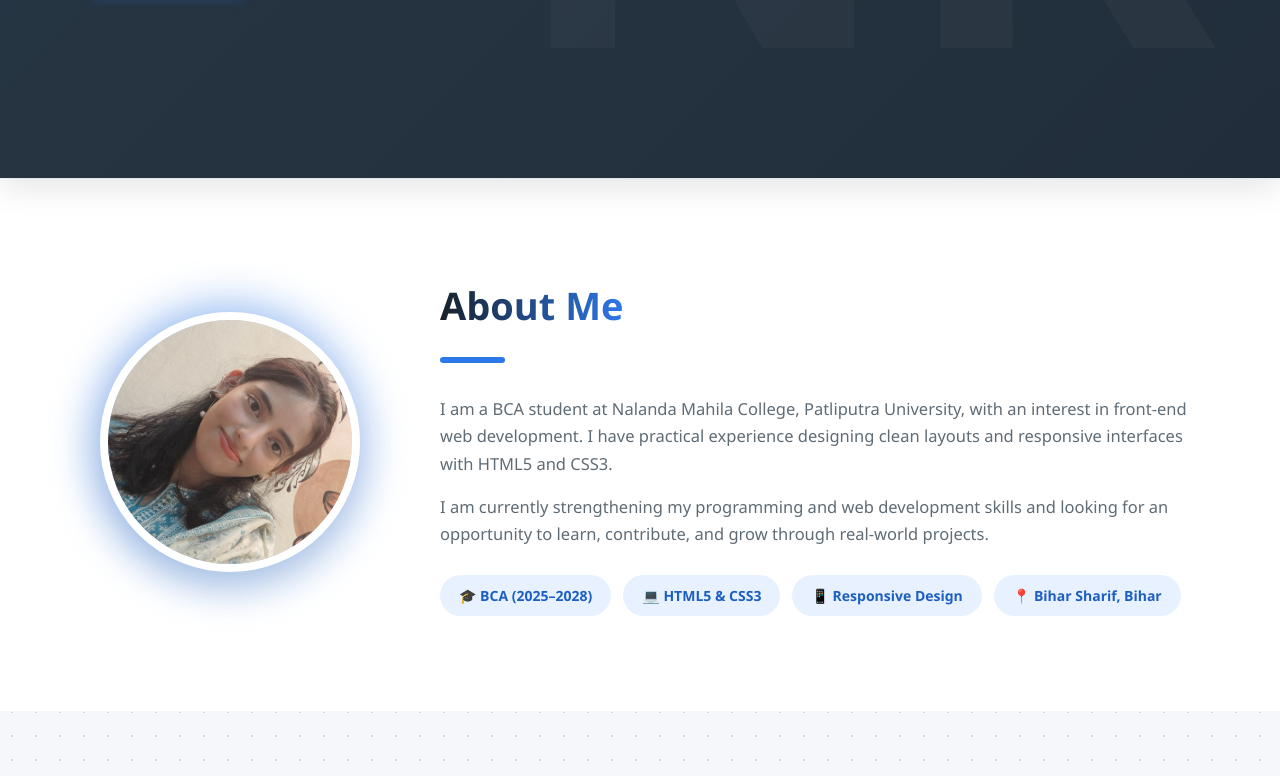
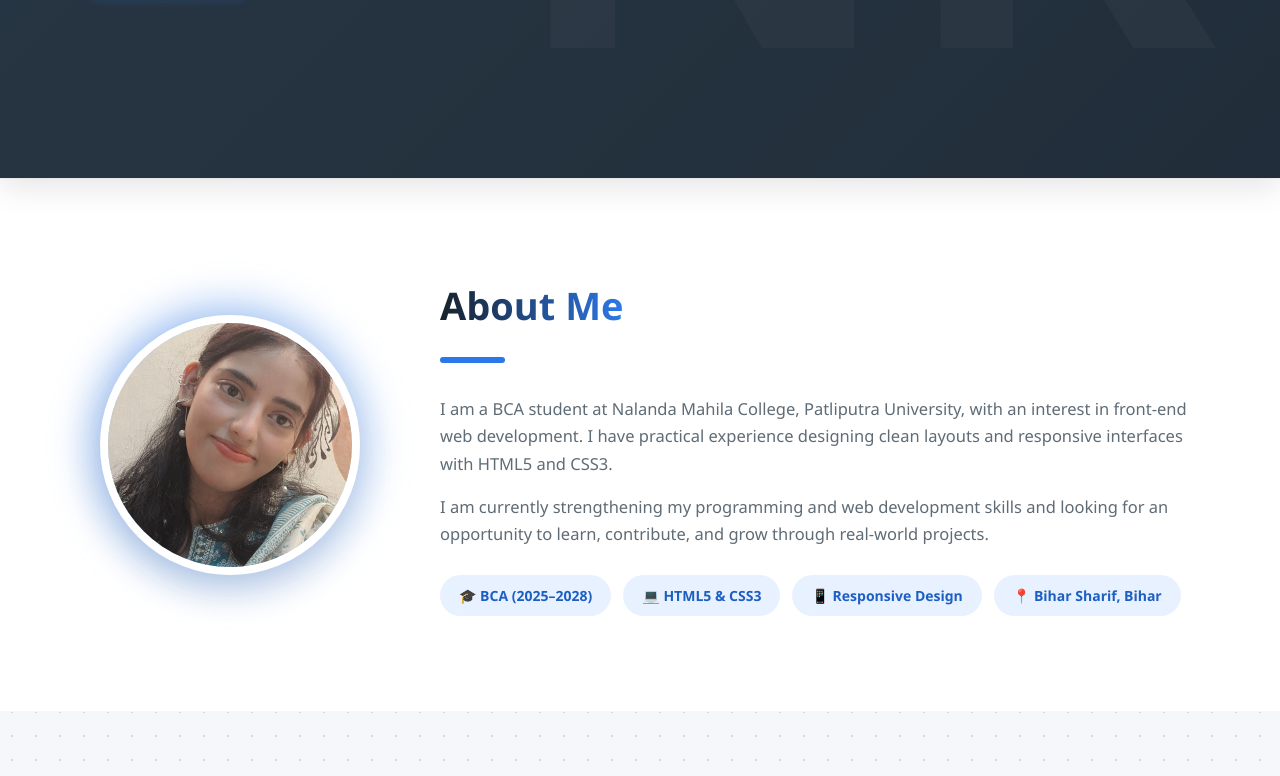
Before and after one commit to apsnidhi123/CODSOFT_TASKSNO, a plain HTML site: page index.html in a window 1280 px wide. Shown: the part 572-1348 px from the top of the page. Drawn offline with Linux system fonts and the light colour scheme.

Commit message:
index.html

```diff
--- a/index.html
+++ b/index.html
@@ -326,15 +326,24 @@ section {
     opacity: 0.5;
 }
 
-.avatar-img {
+.avatar-container-inner {
     width: 100%;
     height: 100%;
-    object-fit: cover;
     border-radius: 50%;
     border: 8px solid white;
     box-shadow: 0 15px 35px rgba(25,54,88,.15);
     position: relative;
     z-index: 1;
+    overflow: hidden;
+}
+
+.avatar-img {
+    width: 100%;
+    height: 100%;
+    object-fit: cover;
+    /* This rotation straightens the camera tilt, scale prevents empty edges */
+    transform: rotate(-32deg) scale(1.25);
+    display: block;
 }
 
 .about-copy p {
@@ -757,9 +766,11 @@ Download Resume
 <section id="about" class="soft">
 <div class="container about-grid">
 
-<!-- Updated Profile Photo Avatar -->
+<!-- Updated Profile Photo Avatar Container with Rotation Fix -->
 <div class="avatar-container">
-    <img src="Snapchat-1313749337.jpg" alt="Nidhi Kumari" class="avatar-img">
+    <div class="avatar-container-inner">
+        <img src="Snapchat-1313749337.jpg" alt="Nidhi Kumari" class="avatar-img">
+    </div>
 </div>
 
 <div class="about-copy">
@@ -811,7 +822,6 @@ in my academic and personal projects.
 <p>HTML5, CSS3 and responsive web design with modern user interfaces.</p>
 </div>
 
-<!-- Updated to include C++ -->
 <div class="skill-card">
 <div class="skill-icon">💻</div>
 <h3>Programming</h3>
```
